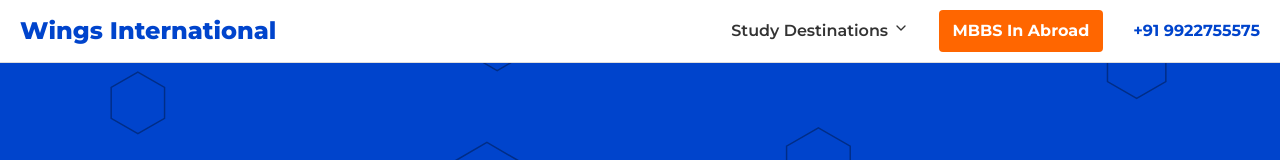
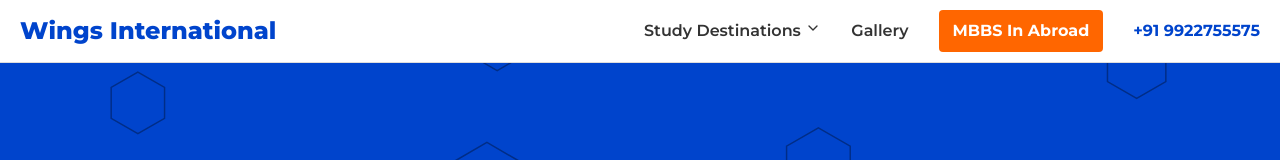
Before and after one commit to ron103/wings, a React (Create React App) app: page / in a window 1280 px wide. Shown: the top 160 px of the page. Built offline with nearby package versions, Linux system fonts and the light colour scheme.

Commit message:
created gallery in different page

```diff
--- a/src/App.js
+++ b/src/App.js
@@ -46,7 +46,6 @@ function App() {
                   <StudyDestinations />
                 </div>
                 <AboutMe onCTAClick={scrollToCTA} />
-                <GalleryPage />
                 <div ref={ctaRef}>
                   <CTAForm />
                 </div>
@@ -57,6 +56,7 @@ function App() {
             </>
           }
         />
+        <Route path="/gallery" element={<GalleryPage />} />
         <Route path="/country/:country" element={<CountryPage />} />
       </Routes>
     </>
--- a/src/components/Navigation.js
+++ b/src/components/Navigation.js
@@ -70,6 +70,9 @@ function Navigation({ onMBBSClick }) {
             </div>
           )}
         </div>
+        <div className="navbar-item" onClick={() => navigate('/gallery')}>
+          Gallery
+        </div>
         <div className="navbar-item navbar-cta" onClick={onMBBSClick}>MBBS In Abroad</div>
         <div className="navbar-item navbar-phone">+91 9922755575</div>
       </div>
```
